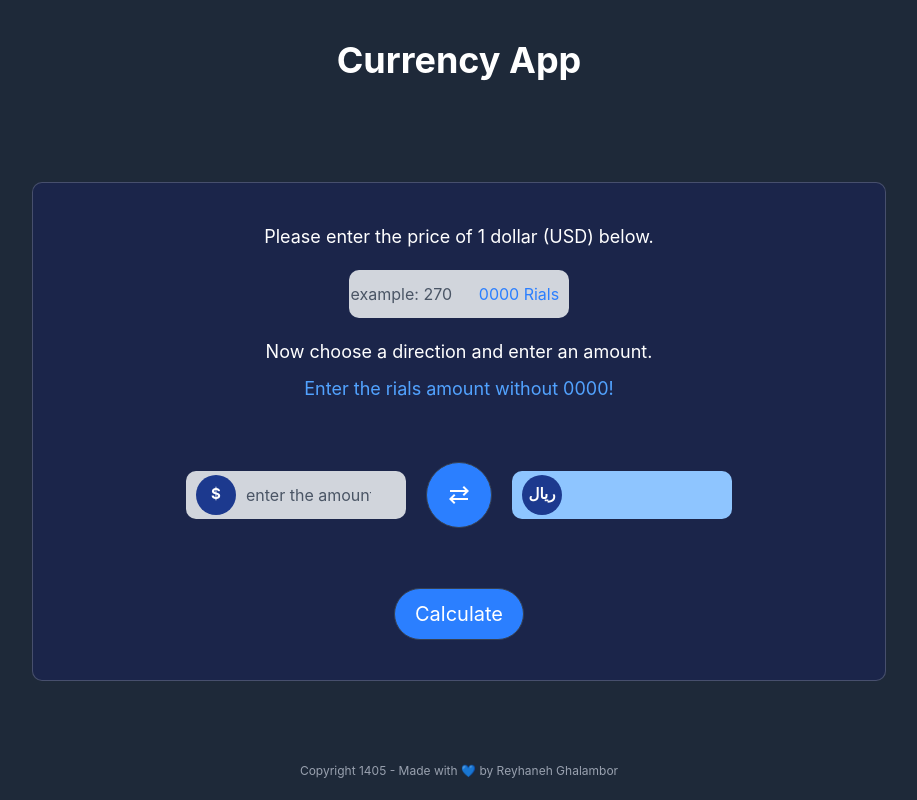
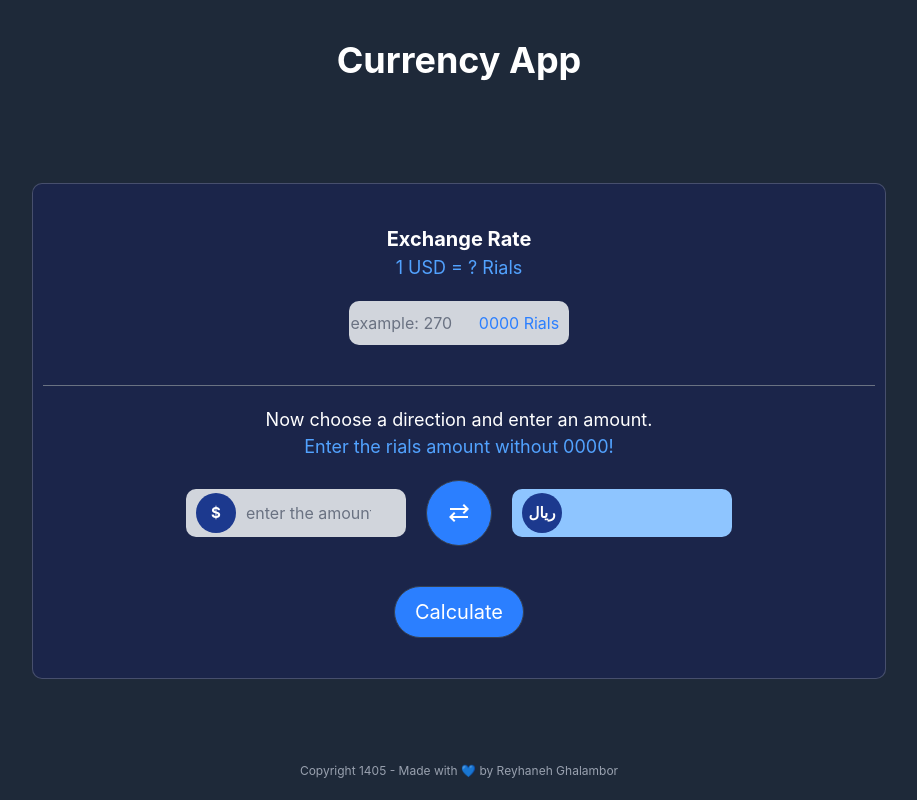
Before and after one commit to reyhanneh-gh/currency-app, a React (Vite) app: page / in a window 1280 px wide. Shown: the whole page, without its empty margins (181-1098 px from the left). Built offline with nearby package versions, Linux system fonts and the light colour scheme.

Commit message:
ux improvment 02

```diff
--- a/src/components/Layout.jsx
+++ b/src/components/Layout.jsx
@@ -2,12 +2,12 @@ function Layout({ currency, currencyChange, rate, setRate, amount, setAmount, re
     return (
         <section className="w-11/12 md:w-3/4 lg:w-2/3 h-fit flex flex-wrap justify-center items-center formBg rounded-[10px] py-10 px-2.5 my-5">
             {/* --------------------1 dollar rate input------------ */}
-
-            <p className="w-full h-fit text-[16px] md:text-[18px] text-center text-white">
-                Please enter the price of 1 dollar (USD) below.
+            <lable className="w-full h-fit text-[18px] md:text-[20px] text-center text-white font-bold">Exchange Rate</lable>
+            <p className="w-full h-fit text-[16px] md:text-[18px] text-center text-blue-400">
+                1 USD = ? Rials
             </p>
-            <div className="w-fit h-12 flex justify-between items-center my-5 bg-gray-300 rounded-[10px]">
-                <input type="number" placeholder="example: 270" className="w-30 h-fit py-2.5 text-center text-black placeholder:text-gray-600 bg-none"
+            <div className="w-fit h-11 flex justify-between items-center mt-5 mb-10 bg-gray-300 rounded-[10px]">
+                <input type="number" placeholder="example: 270" className="w-30 h-fit py-2.5 text-center text-black placeholder:text-gray-500 bg-none"
                     onChange={(e) => {
                         setRate(e.target.value)
                         setResult("")
@@ -15,7 +15,7 @@ function Layout({ currency, currencyChange, rate, setRate, amount, setAmount, re
                     value={rate} />
                 <p className="w-fit h-fit text-blue-500 px-2.5 text-center">0000 Rials</p>
             </div>
-            <p className="w-full h-fit text-[16px] md:text-[18px] text-center text-white mb-2.5">
+            <p className="w-full h-fit text-[16px] pt-5 md:text-[18px] text-center text-white border-t border-t-gray-500">
                 Now choose a direction and enter an amount.
             </p>
             <p className="w-full h-fit text-[16px] md:text-[18px] text-center text-blue-400 mb-5">
@@ -24,14 +24,14 @@ function Layout({ currency, currencyChange, rate, setRate, amount, setAmount, re
 
             {/* --------------------amount input------------------- */}
 
-            <div className="w-full h-fit flex flex-wrap lg:flex-nowrap justify-center items-center relative my-5">
+            <div className="w-full h-fit flex flex-wrap lg:flex-nowrap justify-center items-center relative mb-5">
                 <div className="w-fit h-fit overflow-hidden bg-gray-300 rounded-[10px] flex justify-between items-center py-0.5 px-2.5">
                     <div className="size-10 flex justify-center items-center bg-blue-900 rounded-full">
                         <p className="text-white font-bold text-[15px] text-center">
                             {currency === "$" ? "$" : "ريال"}
                         </p>
                     </div>
-                    <input type="number" placeholder="enter the amount" className="w-40 h-fit p-2.5 bg-none text-center text-black placeholder:text-gray-600 placeholder:text-center"
+                    <input type="number" placeholder="enter the amount" className="w-40 h-fit p-2.5 bg-none text-center text-black placeholder:text-gray-500 placeholder:text-center"
                         onChange={(e) => {
                             setAmount(e.target.value)
                             setResult("")
@@ -41,7 +41,7 @@ function Layout({ currency, currencyChange, rate, setRate, amount, setAmount, re
                 </div>
 
                 <div className="w-full lg:w-fit h-fit flex justify-center items-center">
-                    <span onClick={currencyChange} className="rotate-90 lg:rotate-0 material-symbols-outlined m-5 p-5 rounded-full bg-blue-500 text-white text-center text-[20px] border border-gray-700 hover:scale-[.9] hover:bg-blue-400 duration-300 cursor-pointer">sync_alt</span>
+                    <span onClick={currencyChange} className="rotate-90 lg:rotate-0 material-symbols-outlined mx-5 p-5 rounded-full bg-blue-500 text-white text-center text-[20px] border border-gray-700 hover:scale-[.9] hover:bg-blue-400 duration-300 cursor-pointer">sync_alt</span>
                 </div>
 
                 <div className="w-fit h-fit overflow-hidden bg-blue-300 rounded-[10px] flex justify-between items-center py-0.5 px-2.5">
```
